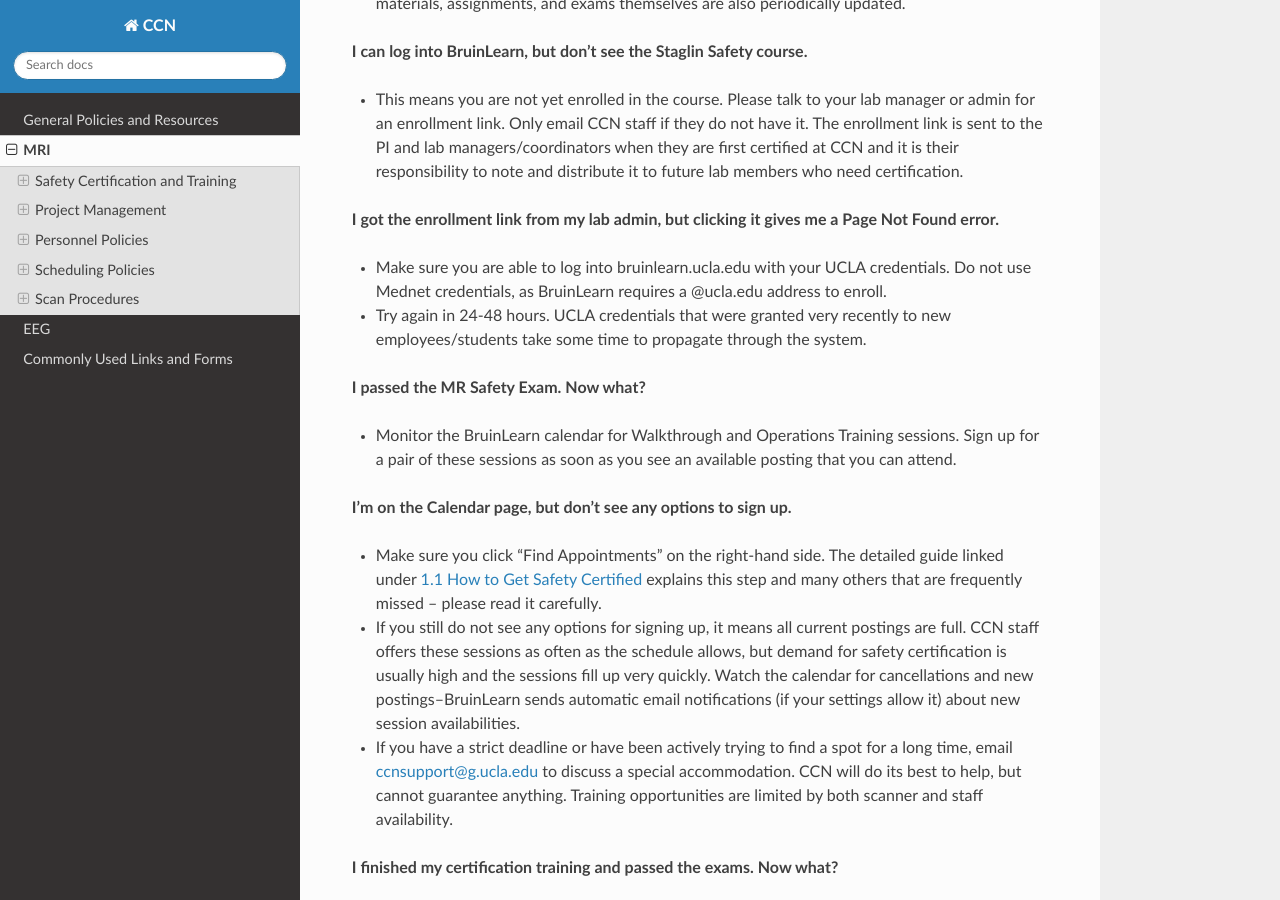
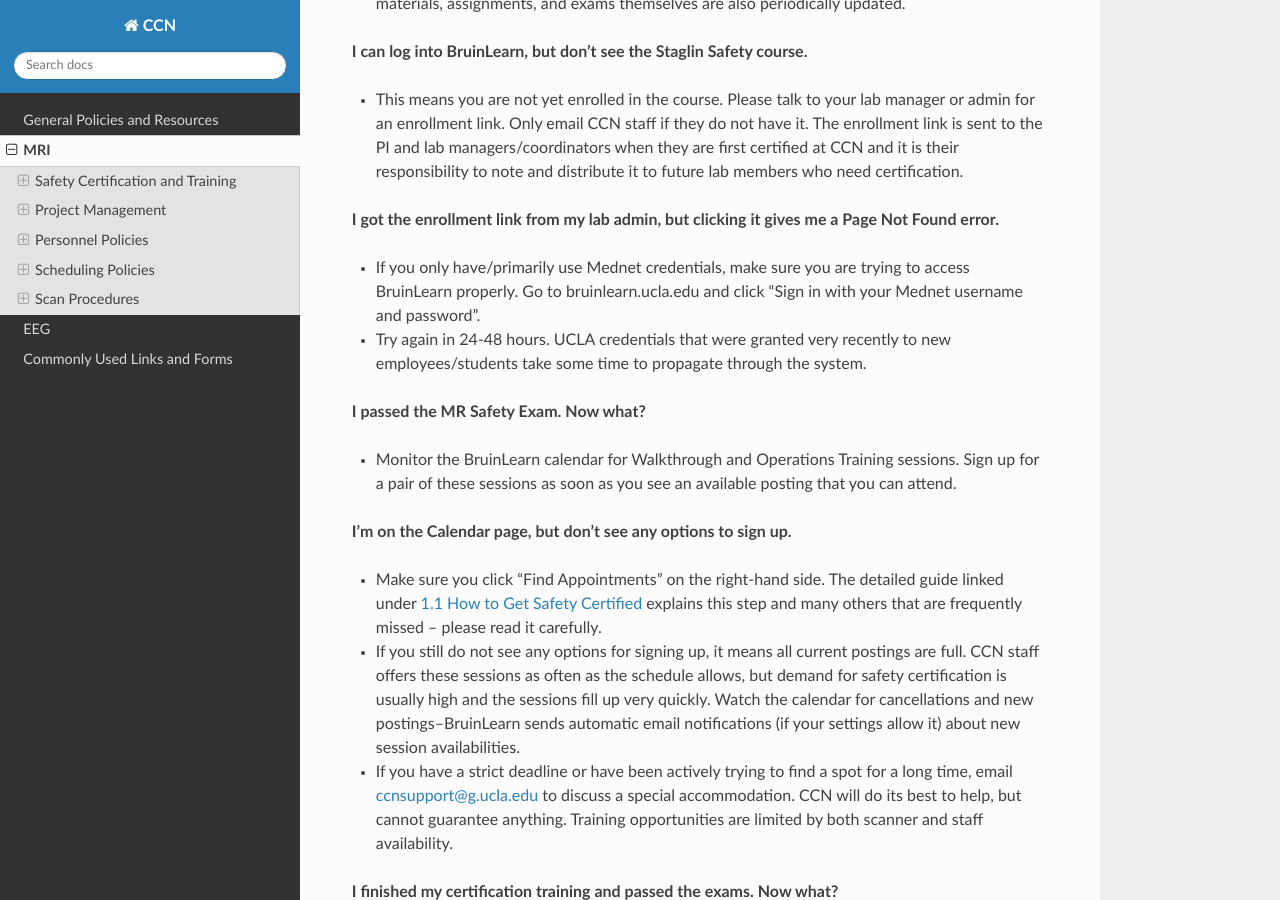
Before and after one commit to CCN-Support/CCN_Wiki, a Sphinx documentation site: the page built from docs/source/mri.rst, in a window 1280 px wide and 900 px high, scrolled down 2203 px. Built offline with Sphinx 7.4.7 and the Read the Docs theme 3.1.0, drawn with Linux system fonts in a browser that asks for light colours.

Commit message:
Update mri.rst

```diff
--- a/docs/source/mri.rst
+++ b/docs/source/mri.rst
@@ -56,7 +56,7 @@ CCN safety certification is achieved using a combination of in-person sessions a
 
 **I got the enrollment link from my lab admin, but clicking it gives me a Page Not Found error.**
 
-- Make sure you are able to log into bruinlearn.ucla.edu with your UCLA credentials. Do not use Mednet credentials, as BruinLearn requires a @ucla.edu address to enroll.
+- If you only have/primarily use Mednet credentials, make sure you are trying to access BruinLearn properly. Go to bruinlearn.ucla.edu and click "Sign in with your Mednet username and password".
 - Try again in 24-48 hours. UCLA credentials that were granted very recently to new employees/students take some time to propagate through the system.
 
 **I passed the MR Safety Exam. Now what?**
```
